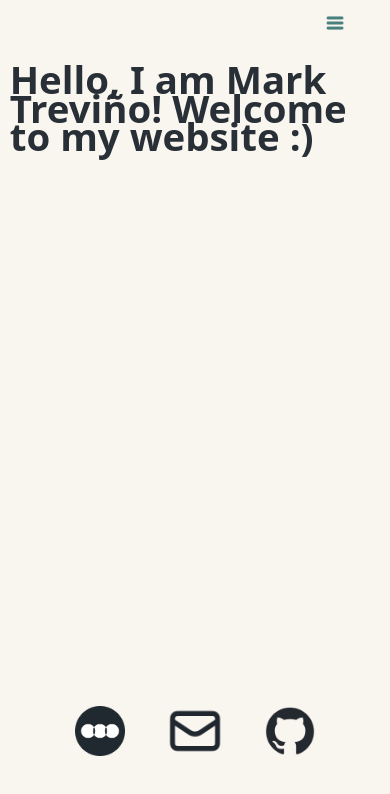
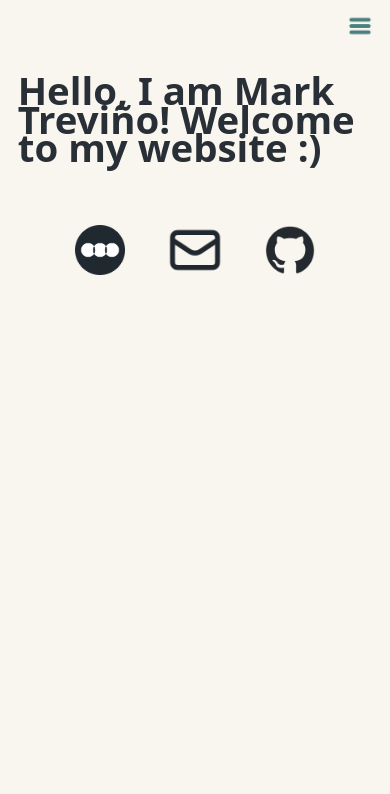
Before and after one commit to matrev/personal-website, a Next.js app: page / in a window 390 px wide. Shown: the top 794 px of the page. Built offline with nearby package versions, Linux system fonts and the light colour scheme.

Commit message:
fixing styling for mobile

```diff
--- a/src/components/navbar.tsx
+++ b/src/components/navbar.tsx
@@ -53,7 +53,7 @@ export default function Navbar() {
         </button>
       </div>
       <button className="hamburger" onClick={toggleHamburgerButton}>
-        <Image src={!isMobileNavOpen ? 'hamburger-svgrepo-com.png' : 'close-x-svgrepo-com.png'} alt='test' width={24} height={24} />
+        <Image src={!isMobileNavOpen ? 'hamburger-svgrepo-com.png' : 'close-x-svgrepo-com.png'} alt='test' width={30} height={30} />
       </button>
     </header>
   );
--- a/src/styles/global.css
+++ b/src/styles/global.css
@@ -91,8 +91,7 @@ header {
   margin-top: 10px;
   display: flex;
   gap: 40px;
-  margin-right: 10vw;
-  margin-left: 10vw;
+  padding: 0 .5rem 0 .5rem;
 }
 
 body {
@@ -103,9 +102,9 @@ body {
 }
 
 main {
-  height: 80vh;
+  height: 100%;
 	min-height: 0;
-	overflow: auto;
+  padding: 0.5rem;
 }
 
 footer {
@@ -113,7 +112,8 @@ footer {
   justify-content: center;
   align-items: center;
   gap: 40px;
-  height: 5vh;
+  /* border-top: 1px solid red; */
+  padding: 1.5rem 2.5rem;
 }
 
 
@@ -121,11 +121,12 @@ footer {
 .hamburger::before,
 .hamburger::after {
   width: 1.5rem;
-  /* height: 2px; */
   background: transparent;
   border: none;
   position: relative;
-  /* transition: all .3s ease; */
+  transition: all .3s ease;
+  display: flex;
+  justify-content: center;
 }
 
 /* For larger screens */
@@ -169,35 +170,7 @@ footer {
     transition: 0.5s;
   }
 
-  /* Collapse the nav by default on mobile */
-  /* header {
-    left: 0;
-    right: 0;
-    background: #34495e;
-    position: absolute;
-    height: 50vh;
-    width: 100%;
-    flex-direction: column;
-    overflow: hidden;
-    transition: max-height .3s ease, opacity 0.3s ease;
-    justify-content: center;
-    align-items: center;
-    display: flex;
-    align-items: center;
-    gap: 20px;
-    max-height: 500px;
-    opacity: 1;
-  }
+  /* footer {
 
-  header.closed {
-    position: absolute;
-    max-height: 0;
-    opacity: 0;
-    overflow: visible;
-  }
-
-  .navLink {
-    gap: 0;
-    padding: 0.75rem 1.5rem;
   } */
 }
```
